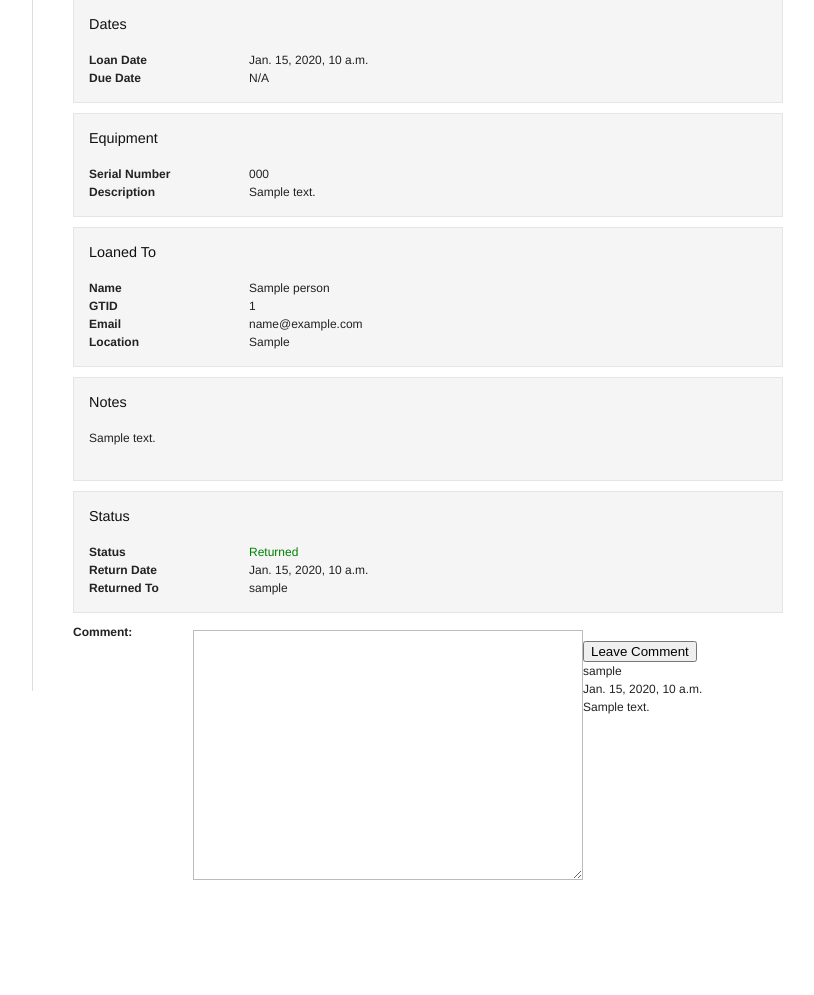
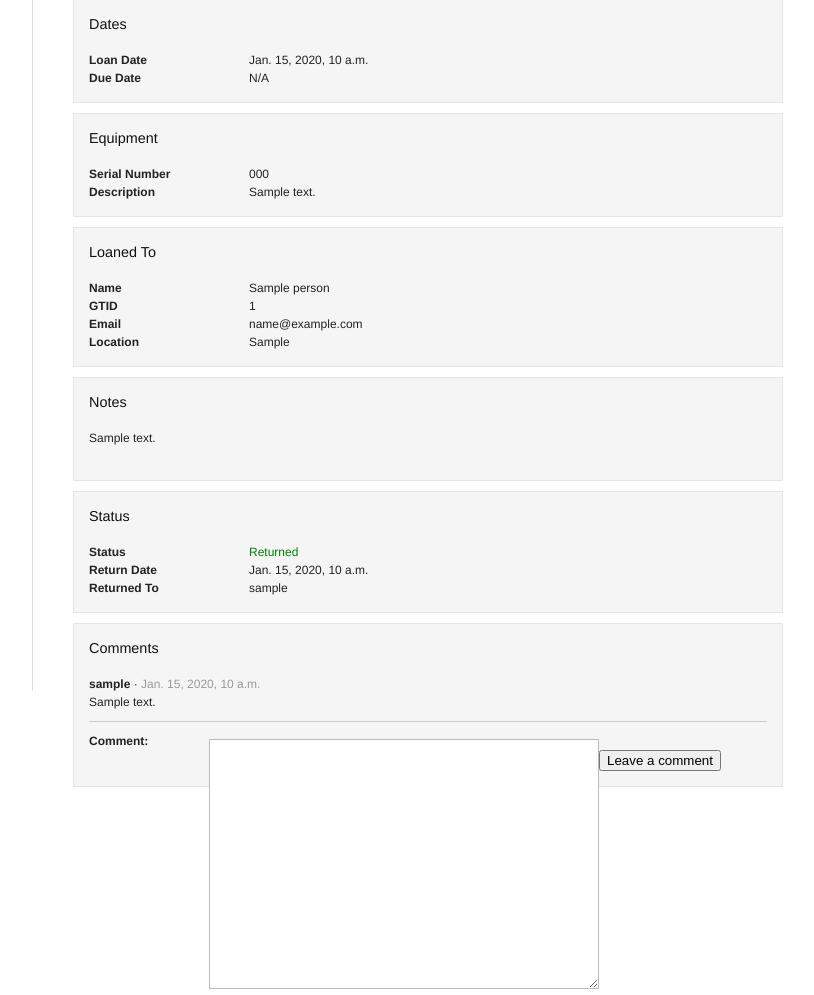
Before and after one commit to sionide21/Equipment-Loan-Tracking, a Django app: page /loans/1 in a window 1280 px wide. Shown: the part 165-1160 px from the top of the page, without its empty margins (283-1097 px from the left). Before the commit the page ends 1045 px from the top, so only its background shows below. Run offline with Django 3.2, Linux system fonts and the light colour scheme; a user stored in the database is signed in; tables that the repository leaves empty hold one stand-in row (values such as "Sample post"); parts of the project's set-up code (start-up, migrations or seed data) failed here and were passed over.

Commit message:
Comments are now pretty.

```diff
--- a/webapp/core/static/css/base.css
+++ b/webapp/core/static/css/base.css
@@ -86,3 +86,12 @@
 .label {
   font-weight: bold;
 }
+
+.comment {
+  border-bottom: 1px solid #CCC;
+  padding-bottom: 10px;
+  margin-bottom: 10px;
+}
+
+.comment-text {
+}
--- a/webapp/core/templates/core/loan/view.html
+++ b/webapp/core/templates/core/loan/view.html
@@ -75,17 +75,23 @@
         </div>
       {% endif %}
     </div>
-    <form action="{% url comment_loan loan.id %}" method="POST">
-    {% csrf_token %}
-    {{ comment_form.as_div }}</br>
-    <input type="submit" value="Leave Comment" /></br>
-    </form>
-    {% for comment in comments %}
-        <tr>
-            <td>{{ comment.user }}</td></br>
-            <td>{{ comment.date }}</td></br>
-            <td>{{ comment.comment }}</td></br>
-        </tr>
-    {% endfor %}
+    <div class="subsection">
+      <h4>Comments</h4>
+      {% for comment in comments %}
+        <div class="comment">
+          <b>{{ comment.user }}</b> &middot; <span style="color:#999;">{{ comment.date }}</span></br>
+          <div class="comment-text">
+            {{ comment.comment }}
+          </div>
+        </div>
+      {% endfor %}
+      <div>
+        <form action="{% url comment_loan loan.id %}" method="POST">
+          {% csrf_token %}
+          {{ comment_form.as_div }}</br>
+          <input type="submit" value="Leave a comment" /></br>
+        </form>
+      </div>
+    </div>
   </div>
 {% endblock %}
```
